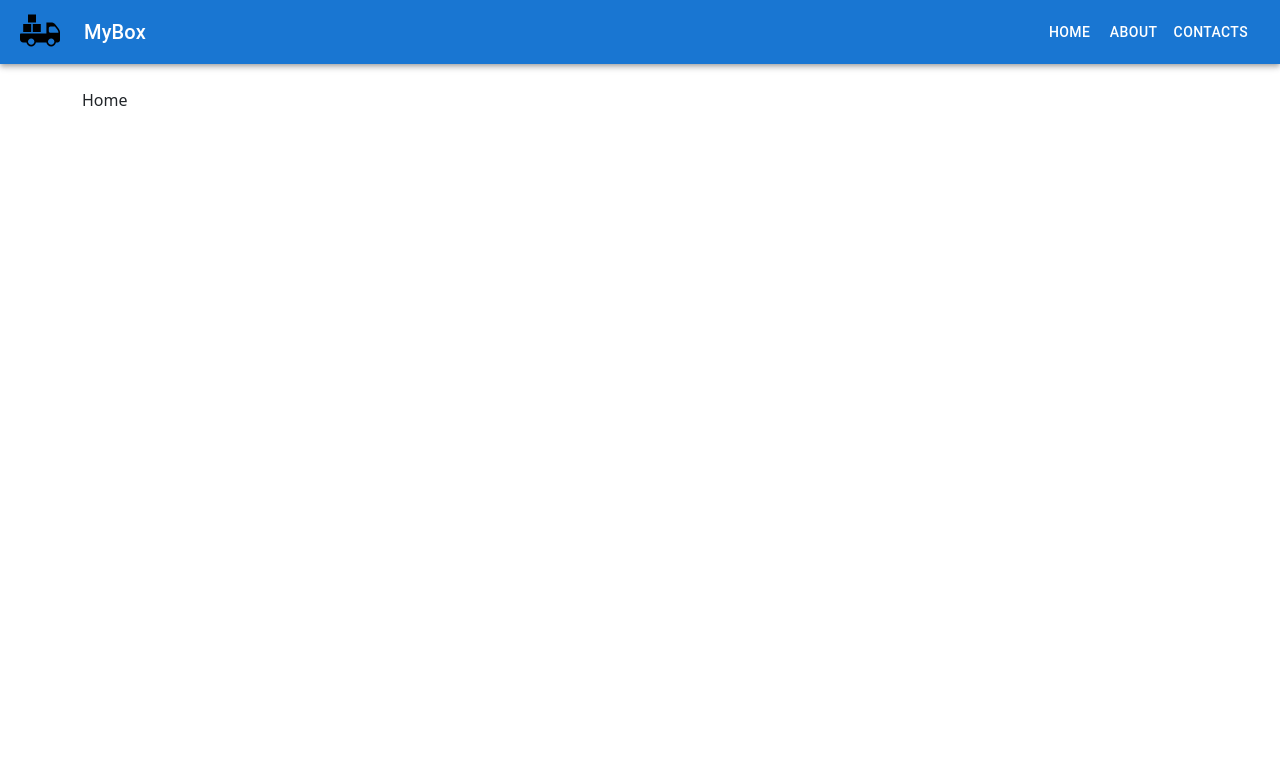
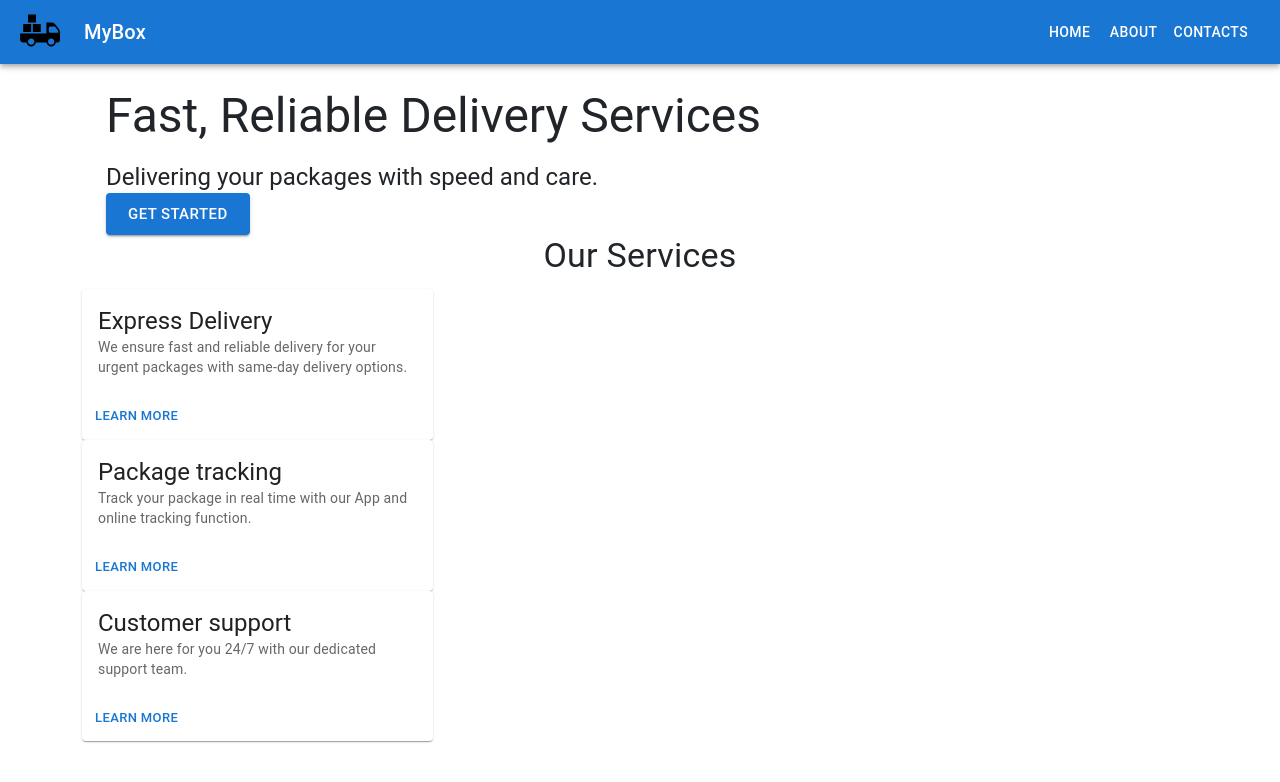
Before and after one commit to Dilnoza-Tasheva/homework62, a React (Vite) app: page / in a window 1280 px wide. Shown: the top 782 px of the page. Built offline with nearby package versions, Linux system fonts and the light colour scheme.

Commit message:
Added main section and services section Mui copmonents to the Home page - need to adjust few styles

```diff
--- a/src/Containers/Home/Home.tsx
+++ b/src/Containers/Home/Home.tsx
@@ -1,9 +1,82 @@
+import { Box, Button, Card, CardActions, CardContent, Container, Grid, Typography } from '@mui/material';
 
 
 const Home = () => {
   return (
     <div>
-      Home
+      <Box>
+        <Container>
+          <Typography variant="h3" component="h1" gutterBottom>
+            Fast, Reliable Delivery Services
+          </Typography>
+          <Typography variant="h5">
+            Delivering your packages with speed and care.
+          </Typography>
+          <Button variant="contained" color="primary" size="large">
+            Get Started
+          </Button>
+        </Container>
+      </Box>
+
+      <Container>
+        <Typography variant="h4" component="h2" gutterBottom align="center">
+          Our Services
+        </Typography>
+      </Container>
+
+      <Grid container spacing={4}>
+        <Grid item xs={12} sm={6} md={4}>
+          <Card>
+            <CardContent>
+              <Typography variant="h5" component="div">
+                Express Delivery
+              </Typography>
+              <Typography variant="body2" color="text.secondary">
+                We ensure fast and reliable delivery for your urgent packages with same-day delivery options.
+              </Typography>
+            </CardContent>
+            <CardActions>
+              <Button size="small">Learn More</Button>
+            </CardActions>
+          </Card>
+        </Grid>
+      </Grid>
+
+      <Grid container spacing={4}>
+        <Grid item xs={12} sm={6} md={4}>
+          <Card>
+            <CardContent>
+              <Typography variant="h5" component="div">
+                Package tracking
+              </Typography>
+              <Typography variant="body2" color="text.secondary">
+                Track your package in real time with our App and online tracking function.
+              </Typography>
+            </CardContent>
+            <CardActions>
+              <Button size="small">Learn More</Button>
+            </CardActions>
+          </Card>
+        </Grid>
+      </Grid>
+
+      <Grid container spacing={4}>
+        <Grid item xs={12} sm={6} md={4}>
+          <Card>
+            <CardContent>
+              <Typography variant="h5" component="div">
+                Customer support
+              </Typography>
+              <Typography variant="body2" color="text.secondary">
+                We are here for you 24/7 with our dedicated support team.
+              </Typography>
+            </CardContent>
+            <CardActions>
+              <Button size="small">Learn More</Button>
+            </CardActions>
+          </Card>
+        </Grid>
+      </Grid>
     </div>
   );
 };
```
